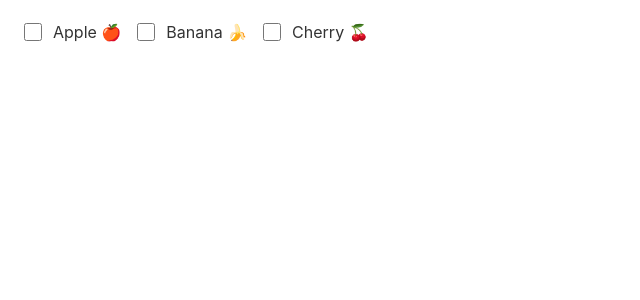
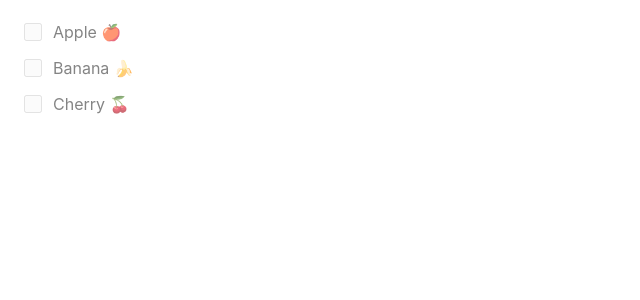
Before and after one commit to codernivas/design_system, a React (Create React App) app: page / in a window 1280 px wide. Shown: the top 300 px of the page, without its empty margins (0-640 px from the left). Built offline with nearby package versions, Linux system fonts and the light colour scheme.

Commit message:
custom checkbox disabled

```diff
--- a/src/App.tsx
+++ b/src/App.tsx
@@ -23,7 +23,7 @@ function App() {
   const [selectedFruits, setSelectedFruits] = useState<any[]>([])
   const optionsCheckbox = [
     { value: "apple", label: "Apple 🍎" },
-    { value: "banana", label: "Banana 🍌" },
+    { value: "banana", label: "Banana 🍌", disabled: true },
     { value: "cherry", label: "Cherry 🍒" },
   ]
   console.log("selectedFruits", selectedFruits)
@@ -79,9 +79,10 @@ function App() {
         selectedValues={selectedFruits}
         onChange={setSelectedFruits}
         checkboxColor="#008cffff"
-        direction="row"
+        direction="column"
         position="left"
         responsive={true}
+        disabled={true}
       />
     </div>
   )
--- a/src/components/CustomCheckbox/CustomCheckbox.tsx
+++ b/src/components/CustomCheckbox/CustomCheckbox.tsx
@@ -4,6 +4,7 @@ import "./customCheckbox.css";
 interface CheckboxOption {
   value: any;
   label: any;
+  disabled?: boolean;
 }
 
 interface CustomCheckboxProps {
@@ -14,6 +15,7 @@ interface CustomCheckboxProps {
   direction?: "row" | "column";
   position?: "left" | "right";
   responsive?: boolean;
+  disabled?: boolean;
 }
 
 const CustomCheckbox: React.FC<CustomCheckboxProps> = ({
@@ -24,8 +26,10 @@ const CustomCheckbox: React.FC<CustomCheckboxProps> = ({
   direction = "row",
   position = "left",
   responsive = true,
+  disabled = false,
 }) => {
   const handleCheckboxChange = (value: any) => {
+    if (disabled) return;
     const newValues = selectedValues.includes(value)
       ? selectedValues.filter((v) => v !== value)
       : [...selectedValues, value];
@@ -34,32 +38,45 @@ const CustomCheckbox: React.FC<CustomCheckboxProps> = ({
 
   return (
     <div
-      className={`checkbox-group ${responsive ? "responsive" : ""}`}
-      style={{ flexDirection: direction }}
+      className={`checkbox-group ${responsive ? "responsive" : ""} direction-${direction}`}
+      data-checkbox-color={checkboxColor}
     >
-      {options.map((option, index) => (
-        <div key={index} className="checkbox-item">
+      {options.map((option, index) => {
+        const isDisabled = disabled || option.disabled;
+        const inputId = `checkbox-${index}`;
+
+        return (
+          <div key={index} className={`checkbox-item ${isDisabled ? "disabled" : ""}`}>
             {position === "left" && (
               <input
+                id={inputId}
                 type="checkbox"
                 checked={selectedValues.includes(option.value)}
                 onChange={() => handleCheckboxChange(option.value)}
+                disabled={isDisabled}
                 className="custom-checkbox"
-              style={{ accentColor: checkboxColor }}
+                title={typeof option.label === "string" ? option.label : "Checkbox"}
               />
             )}
-          <label className="checkbox-label">{option.label}</label>
+
+            <label htmlFor={inputId} className="checkbox-label">
+              {option.label}
+            </label>
+
             {position === "right" && (
               <input
+                id={inputId}
                 type="checkbox"
                 checked={selectedValues.includes(option.value)}
                 onChange={() => handleCheckboxChange(option.value)}
+                disabled={isDisabled}
                 className="custom-checkbox"
-              style={{ accentColor: checkboxColor }}
+                title={typeof option.label === "string" ? option.label : "Checkbox"}
               />
             )}
           </div>
-      ))}
+        );
+      })}
     </div>
   );
 };
--- a/src/components/CustomCheckbox/customCheckbox.css
+++ b/src/components/CustomCheckbox/customCheckbox.css
@@ -8,16 +8,34 @@
   flex-direction: column;
 }
 
+.checkbox-group.direction-row {
+  flex-direction: row;
+}
+
+.checkbox-group.direction-column {
+  flex-direction: column;
+}
+
 .checkbox-item {
   display: flex;
   align-items: center;
   gap: 8px;
 }
 
+.checkbox-item.disabled {
+  opacity: 0.6;
+  cursor: not-allowed;
+}
+
 .custom-checkbox {
   width: 18px;
   height: 18px;
   cursor: pointer;
+  accent-color: var(--checkbox-color, #007BFF);
+}
+
+.checkbox-group[data-checkbox-color] .custom-checkbox {
+  accent-color: attr(data-checkbox-color);
 }
 
 .checkbox-label {
```
Also changed, not shown: src/components/CustomInput/CustomInput.tsx (+28 -23 lines). Lines whose indentation alone changed are shown as unchanged.
